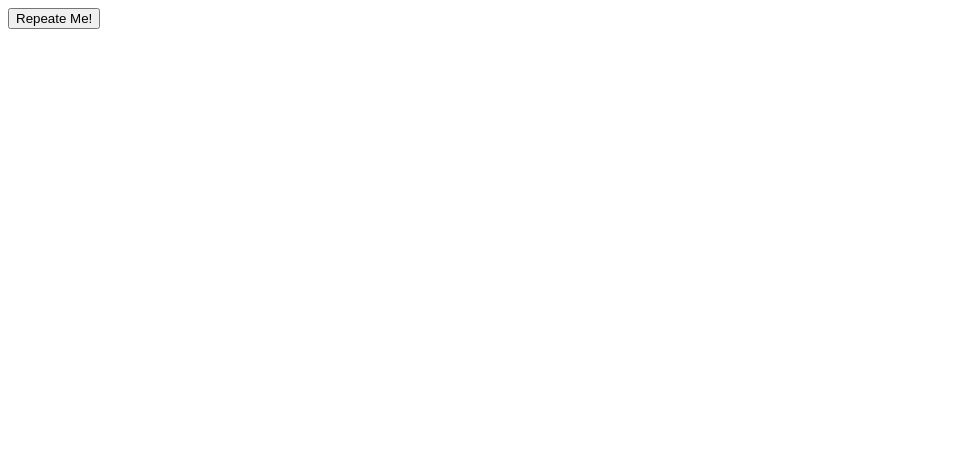
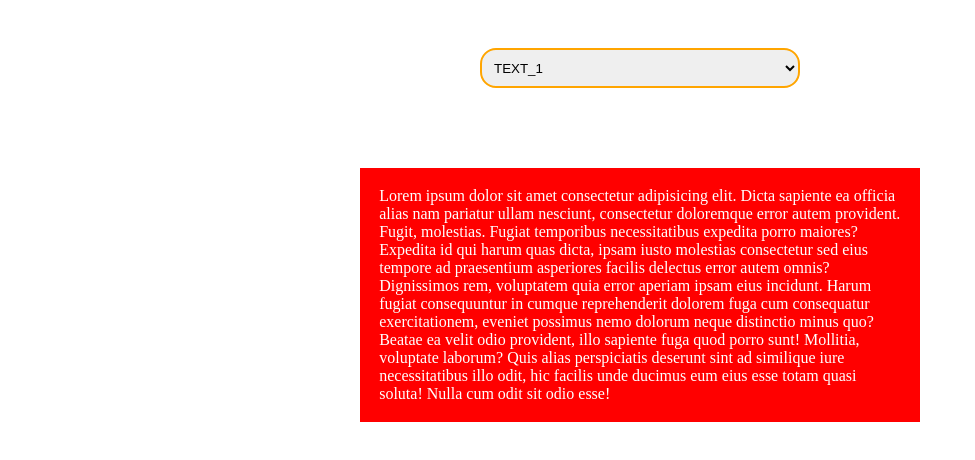
Before and after one commit to Waldemar-00/SVELTE-advanced-, a SvelteKit app: page / in a window 1280 px wide. Shown: the top 460 px of the page, without its empty margins (0-975 px from the left). Built offline with nearby package versions, Linux system fonts and the light colour scheme.

Commit message:
Used svelte:component.

```diff
--- /dev/null
+++ b/src/components/svelteElemets/SvelteComponent.svelte
@@ -0,0 +1,56 @@
+<script>
+	// @ts-nocheck
+
+	import First from './elements/First.svelte';
+	import Second from './elements/Second.svelte';
+	import Third from './elements/Third.svelte';
+	import Fourth from './elements/Fourth.svelte';
+	import Fifth from './elements/Fifth.svelte';
+
+	let options = [
+		{ text: 'TEXT_1', element: First, class: 'red' },
+		{ text: 'TEXT_2', element: Second, class: 'chocolate' },
+		{ text: 'TEXT_3', element: Third, class: 'darkslateblue' },
+		{ text: 'TEXT_4', element: Fourth, class: 'brown' },
+		{ text: 'TEXT_5', element: Fifth, class: 'green' }
+	];
+	let element = options[0];
+</script>
+
+<select bind:value={element}>
+	{#each options as option}
+		<option class={`${option.class} option`} value={option}>{option.text}</option>
+	{/each}
+</select>
+<svelte:component this={element.element} />
+
+<style>
+	select {
+		display: block;
+		width: 40vmin;
+		height: 5vmin;
+		margin: 3rem auto;
+		border-radius: 2vmin;
+		border: 2px solid orange;
+		padding: 0.5rem;
+		outline-color: red;
+	}
+	.red {
+		background-color: red;
+	}
+	.chocolate {
+		background-color: chocolate;
+	}
+	.darkslateblue {
+		background-color: darkslateblue;
+	}
+	.brown {
+		background-color: brown;
+	}
+	.green {
+		background-color: green;
+	}
+	.option {
+		font-style: italic;
+	}
+</style>
--- /dev/null
+++ b/src/components/svelteElemets/elements/Fifth.svelte
@@ -0,0 +1,27 @@
+<section>
+	<p>
+		Lorem ipsum dolor sit amet consectetur adipisicing elit. Dicta sapiente ea officia alias nam
+		pariatur ullam nesciunt, consectetur doloremque error autem provident. Fugit, molestias. Fugiat
+		temporibus necessitatibus expedita porro maiores? Expedita id qui harum quas dicta, ipsam iusto
+		molestias consectetur sed eius tempore ad praesentium asperiores facilis delectus error autem
+		omnis? Dignissimos rem, voluptatem quia error aperiam ipsam eius incidunt. Harum fugiat
+		consequuntur in cumque reprehenderit dolorem fuga cum consequatur exercitationem, eveniet
+		possimus nemo dolorum neque distinctio minus quo? Beatae ea velit odio provident, illo sapiente
+		fuga quod porro sunt! Mollitia, voluptate laborum? Quis alias perspiciatis deserunt sint ad
+		similique iure necessitatibus illo odit, hic facilis unde ducimus eum eius esse totam quasi
+		soluta! Nulla cum odit sit odio esse!
+	</p>
+</section>
+
+<style>
+	p {
+		padding: 1.2rem;
+		background-color: green;
+		color: white;
+	}
+	section {
+		width: 70vmin;
+		margin: 3rem auto;
+		padding: 1rem;
+	}
+</style>
--- /dev/null
+++ b/src/components/svelteElemets/elements/First.svelte
@@ -0,0 +1,27 @@
+<section>
+	<p>
+		Lorem ipsum dolor sit amet consectetur adipisicing elit. Dicta sapiente ea officia alias nam
+		pariatur ullam nesciunt, consectetur doloremque error autem provident. Fugit, molestias. Fugiat
+		temporibus necessitatibus expedita porro maiores? Expedita id qui harum quas dicta, ipsam iusto
+		molestias consectetur sed eius tempore ad praesentium asperiores facilis delectus error autem
+		omnis? Dignissimos rem, voluptatem quia error aperiam ipsam eius incidunt. Harum fugiat
+		consequuntur in cumque reprehenderit dolorem fuga cum consequatur exercitationem, eveniet
+		possimus nemo dolorum neque distinctio minus quo? Beatae ea velit odio provident, illo sapiente
+		fuga quod porro sunt! Mollitia, voluptate laborum? Quis alias perspiciatis deserunt sint ad
+		similique iure necessitatibus illo odit, hic facilis unde ducimus eum eius esse totam quasi
+		soluta! Nulla cum odit sit odio esse!
+	</p>
+</section>
+
+<style>
+	p {
+		padding: 1.2rem;
+		background-color: red;
+		color: white;
+	}
+	section {
+		width: 70vmin;
+		margin: 3rem auto;
+		padding: 1rem;
+	}
+</style>
--- /dev/null
+++ b/src/components/svelteElemets/elements/Fourth.svelte
@@ -0,0 +1,27 @@
+<section>
+	<p>
+		Lorem ipsum dolor sit amet consectetur adipisicing elit. Dicta sapiente ea officia alias nam
+		pariatur ullam nesciunt, consectetur doloremque error autem provident. Fugit, molestias. Fugiat
+		temporibus necessitatibus expedita porro maiores? Expedita id qui harum quas dicta, ipsam iusto
+		molestias consectetur sed eius tempore ad praesentium asperiores facilis delectus error autem
+		omnis? Dignissimos rem, voluptatem quia error aperiam ipsam eius incidunt. Harum fugiat
+		consequuntur in cumque reprehenderit dolorem fuga cum consequatur exercitationem, eveniet
+		possimus nemo dolorum neque distinctio minus quo? Beatae ea velit odio provident, illo sapiente
+		fuga quod porro sunt! Mollitia, voluptate laborum? Quis alias perspiciatis deserunt sint ad
+		similique iure necessitatibus illo odit, hic facilis unde ducimus eum eius esse totam quasi
+		soluta! Nulla cum odit sit odio esse!
+	</p>
+</section>
+
+<style>
+	p {
+		padding: 1.2rem;
+		background-color: brown;
+		color: white;
+	}
+	section {
+		width: 70vmin;
+		margin: 3rem auto;
+		padding: 1rem;
+	}
+</style>
--- /dev/null
+++ b/src/components/svelteElemets/elements/Second.svelte
@@ -0,0 +1,27 @@
+<section>
+	<p>
+		Lorem ipsum dolor sit amet consectetur adipisicing elit. Dicta sapiente ea officia alias nam
+		pariatur ullam nesciunt, consectetur doloremque error autem provident. Fugit, molestias. Fugiat
+		temporibus necessitatibus expedita porro maiores? Expedita id qui harum quas dicta, ipsam iusto
+		molestias consectetur sed eius tempore ad praesentium asperiores facilis delectus error autem
+		omnis? Dignissimos rem, voluptatem quia error aperiam ipsam eius incidunt. Harum fugiat
+		consequuntur in cumque reprehenderit dolorem fuga cum consequatur exercitationem, eveniet
+		possimus nemo dolorum neque distinctio minus quo? Beatae ea velit odio provident, illo sapiente
+		fuga quod porro sunt! Mollitia, voluptate laborum? Quis alias perspiciatis deserunt sint ad
+		similique iure necessitatibus illo odit, hic facilis unde ducimus eum eius esse totam quasi
+		soluta! Nulla cum odit sit odio esse!
+	</p>
+</section>
+
+<style>
+	p {
+		padding: 1.2rem;
+		background-color: chocolate;
+		color: white;
+	}
+	section {
+		width: 70vmin;
+		margin: 3rem auto;
+		padding: 1rem;
+	}
+</style>
--- /dev/null
+++ b/src/components/svelteElemets/elements/Third.svelte
@@ -0,0 +1,27 @@
+<section>
+	<p>
+		Lorem ipsum dolor sit amet consectetur adipisicing elit. Dicta sapiente ea officia alias nam
+		pariatur ullam nesciunt, consectetur doloremque error autem provident. Fugit, molestias. Fugiat
+		temporibus necessitatibus expedita porro maiores? Expedita id qui harum quas dicta, ipsam iusto
+		molestias consectetur sed eius tempore ad praesentium asperiores facilis delectus error autem
+		omnis? Dignissimos rem, voluptatem quia error aperiam ipsam eius incidunt. Harum fugiat
+		consequuntur in cumque reprehenderit dolorem fuga cum consequatur exercitationem, eveniet
+		possimus nemo dolorum neque distinctio minus quo? Beatae ea velit odio provident, illo sapiente
+		fuga quod porro sunt! Mollitia, voluptate laborum? Quis alias perspiciatis deserunt sint ad
+		similique iure necessitatibus illo odit, hic facilis unde ducimus eum eius esse totam quasi
+		soluta! Nulla cum odit sit odio esse!
+	</p>
+</section>
+
+<style>
+	p {
+		padding: 1.2rem;
+		background-color: darkslateblue;
+		color: white;
+	}
+	section {
+		width: 70vmin;
+		margin: 3rem auto;
+		padding: 1rem;
+	}
+</style>
--- a/src/routes/+page.svelte
+++ b/src/routes/+page.svelte
@@ -57,7 +57,8 @@
 	// import Slots from '../components/slots/Slots.svelte';
 	// import DataGetFromSlots from '../components/slots/DataGetFromSlots.svelte';
 	// import GetContext from '../components/context/CreateContext.svelte';
-	import SvelteSelf from '../components/svelteElemets/SvelteSelf.svelte';
+	// import SvelteSelf from '../components/svelteElemets/SvelteSelf.svelte';
+	import SvelteElement from '../components/svelteElemets/SvelteComponent.svelte';
 </script>
 
 <!-- <h1>Advanced Svelte!</h1> -->
@@ -111,4 +112,5 @@
 <!-- <Slots /> -->
 <!-- <DataGetFromSlots /> -->
 <!-- <GetContext /> -->
-<SvelteSelf />
+<!-- <SvelteSelf /> -->
+<SvelteElement />
```
